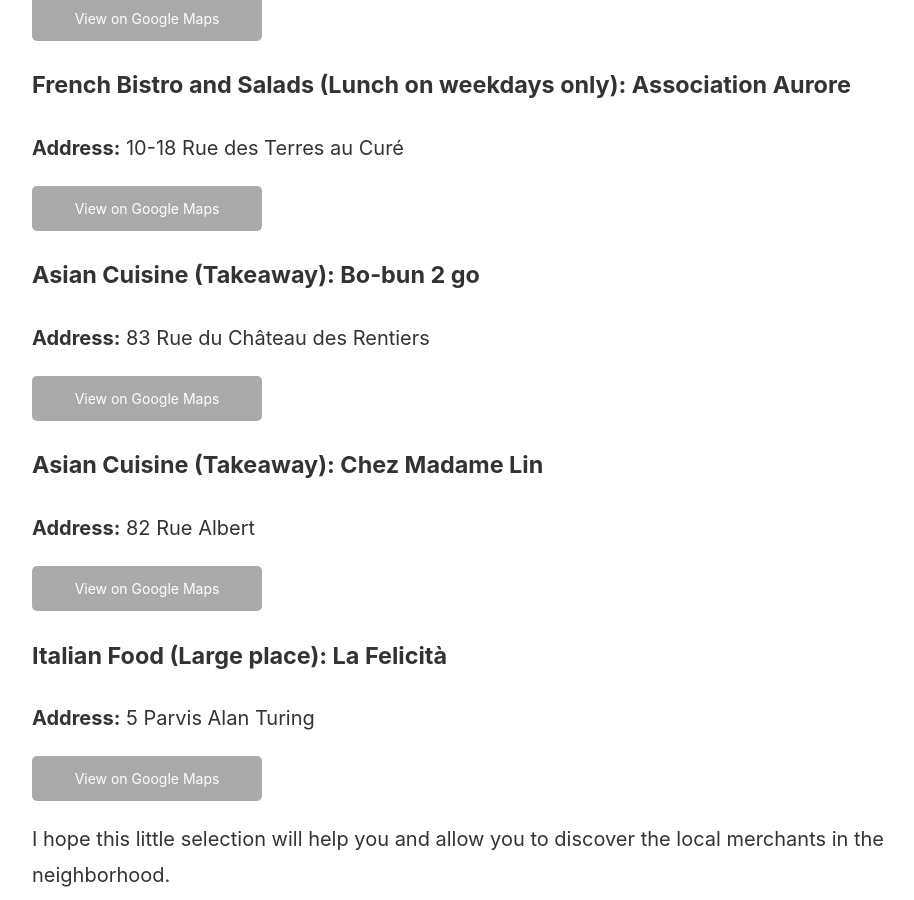
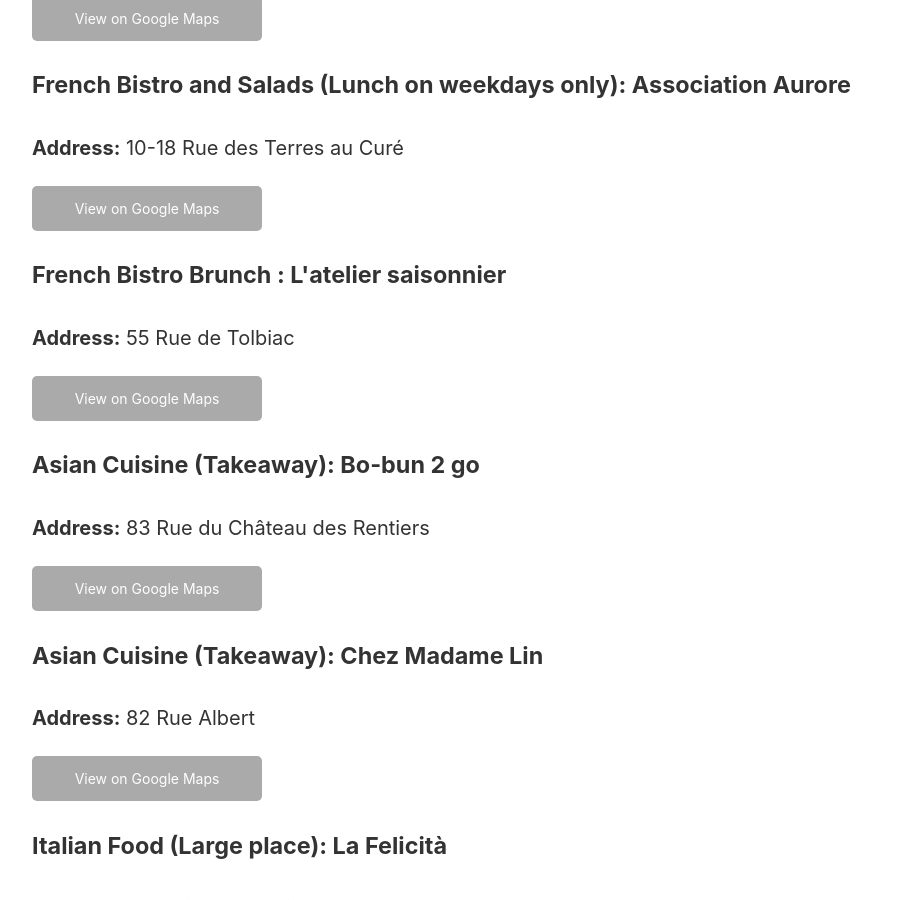
Before and after one commit to PhilAlain/tac, a Jekyll site: the page restaurants.html, which Jekyll copies as it is, in a window 1280 px wide and 900 px high, scrolled down 662 px. Shown: the whole window, without its empty margins (128-1042 px from the left). Built offline with Jekyll 4.4.1, drawn with Linux system fonts in a browser that asks for light colours.

Commit message:
Update restaurants.html

```diff
--- a/restaurants.html
+++ b/restaurants.html
@@ -24,6 +24,10 @@
         <h3>French Bistro and Salads (Lunch on weekdays only): Association Aurore</h3>
         <p><strong>Address:</strong> 10-18 Rue des Terres au Curé</p>
         <a href="https://maps.app.goo.gl/B7mGbHX94DUh8Jvt6" class="button">View on Google Maps</a>
+
+        <h3>French Bistro Brunch : L'atelier saisonnier</h3>
+        <p><strong>Address:</strong> 55 Rue de Tolbiac</p>
+        <a href="https://maps.app.goo.gl/pQww1aYzFERm7reF8" class="button">View on Google Maps</a>
 
         <h3>Asian Cuisine (Takeaway): Bo-bun 2 go</h3>
         <p><strong>Address:</strong> 83 Rue du Château des Rentiers</p>
```
